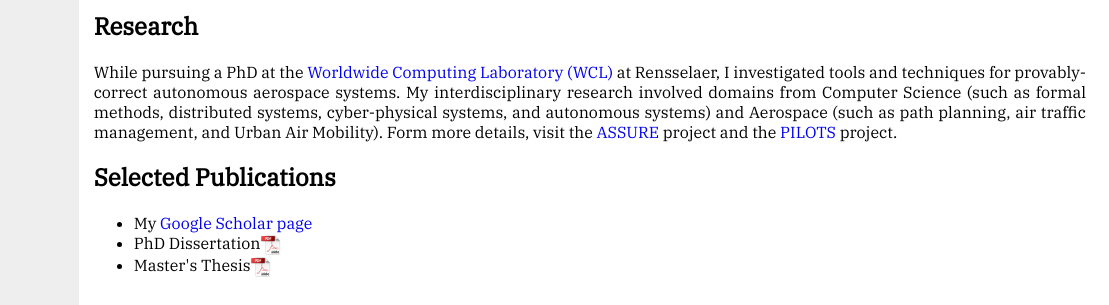
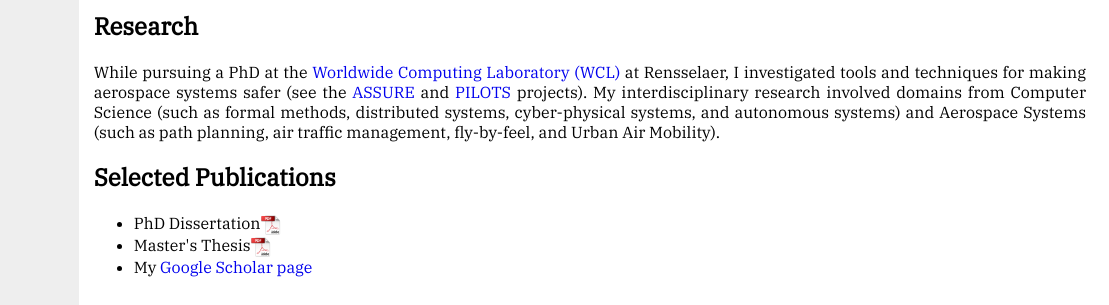
Before and after one commit to paulsaswata/paulsaswata.github.io, a plain HTML site: page index.html in a window 1280 px wide. Shown: the part 336-641 px from the top of the page, 171-1280 px from the left. Drawn offline with Linux system fonts and the light colour scheme; a web font is replaced by a local one.

Commit message:
updated git site

```diff
--- a/index.html
+++ b/index.html
@@ -167,7 +167,7 @@ newmark {
 <!-- -->
   <h2>Research</h2>
 
-  <p>While pursuing a PhD at the <a href="http://wcl.cs.rpi.edu/">Worldwide Computing Laboratory (WCL)</a> at Rensselaer, I investigated tools and techniques for provably-correct autonomous aerospace systems. My interdisciplinary research involved domains from Computer Science (such as formal methods, distributed systems, cyber-physical systems, and autonomous systems) and Aerospace (such as path planning, air traffic management, and Urban Air Mobility). Form more details, visit the <a href="http://wcl.cs.rpi.edu/assure/">ASSURE</a> project and the <a href="http://wcl.cs.rpi.edu/pilots/">PILOTS</a> project.</p>
+  <p>While pursuing a PhD at the <a href="http://wcl.cs.rpi.edu/">Worldwide Computing Laboratory (WCL)</a> at Rensselaer, I investigated tools and techniques for making aerospace systems safer (see the <a href="http://wcl.cs.rpi.edu/assure/">ASSURE</a> and <a href="http://wcl.cs.rpi.edu/pilots/">PILOTS</a> projects). My interdisciplinary research involved domains from Computer Science (such as formal methods, distributed systems, cyber-physical systems, and autonomous systems) and Aerospace Systems (such as path planning, air traffic management, fly-by-feel, and Urban Air Mobility).</p>
 
 
 <!--
@@ -213,9 +213,9 @@ newmark {
 <!-- -->
   <h2>Selected Publications</h2>
   <ul>
-  <li>My <a href="https://scholar.google.com/citations?user=XjoNiPIAAAAJ&hl=en">Google Scholar page</a></li>
   <li>PhD Dissertation<a href="http://wcl.cs.rpi.edu/theses/paul_phd.pdf"><img src="homepage_images/pdficon.png"  style="vertical-align:middle;width:20px;height:20px;"></a></li>
   <li>Master's Thesis<a href="http://wcl.cs.rpi.edu/theses/paul_ms.pdf"><img src="homepage_images/pdficon.png"  style="vertical-align:middle;width:20px;height:20px;"></a></li>
+  <li>My <a href="https://scholar.google.com/citations?user=XjoNiPIAAAAJ&hl=en">Google Scholar page</a></li>
   </ul>
 
 
```
